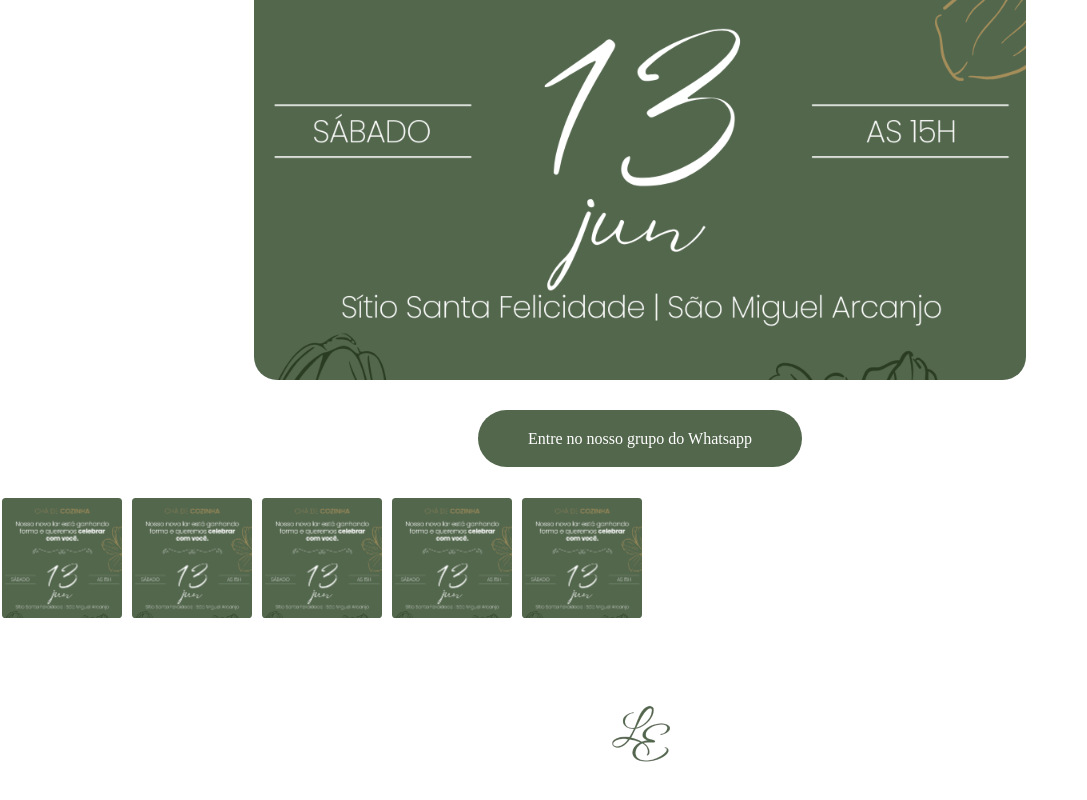
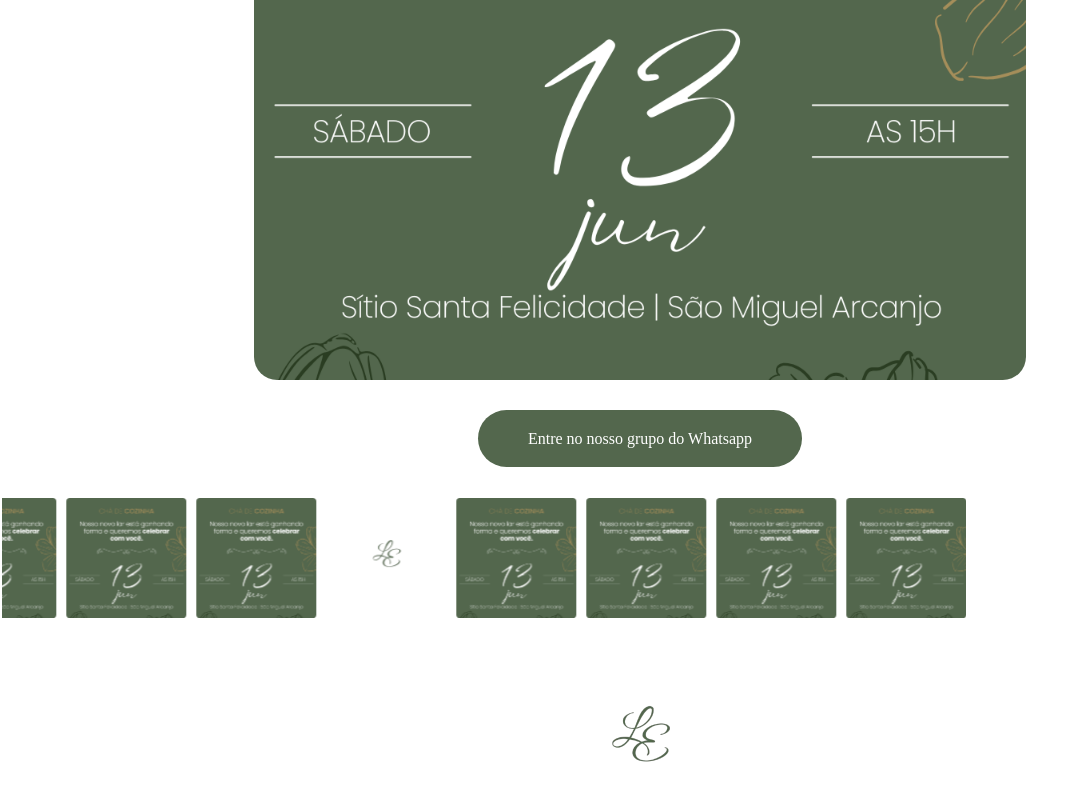
Before and after one commit to Almeedus/Bridal-Shower, a Vue app: page / in a window 1280 px wide. Shown: the part 523-1323 px from the top of the page, without its empty margins (0-1087 px from the left). Built offline with nearby package versions, Linux system fonts and the light colour scheme.

Commit message:
feat: add infinite carousel animation

```diff
--- a/src/style.css
+++ b/src/style.css
@@ -74,12 +74,18 @@ nav a {
     width: 100%;
 }
 
+@keyframes slide {
+    from {transform: translateX(0%);}
+    to {transform: translateX(-50.5%);}
+}
+
 .track-images {
     display: flex;
     flex-direction: row;
     align-items: center;
     gap: 10px;
     width: max-content;
+    animation: slide 10s linear infinite;
 }
 
 .track-images img {
--- a/src/views/HomeView.vue
+++ b/src/views/HomeView.vue
@@ -16,7 +16,12 @@
         </div>
         <div class="photo-carousel">
             <div class="track-images">
+                <img :src="LogoImage"/>
                 <img :src="InviteImage"/>
+                <img :src="InviteImage"/>
+                <img :src="InviteImage"/>
+                <img :src="InviteImage"/>
+                <img :src="LogoImage"/>
                 <img :src="InviteImage"/>
                 <img :src="InviteImage"/>
                 <img :src="InviteImage"/>
```
